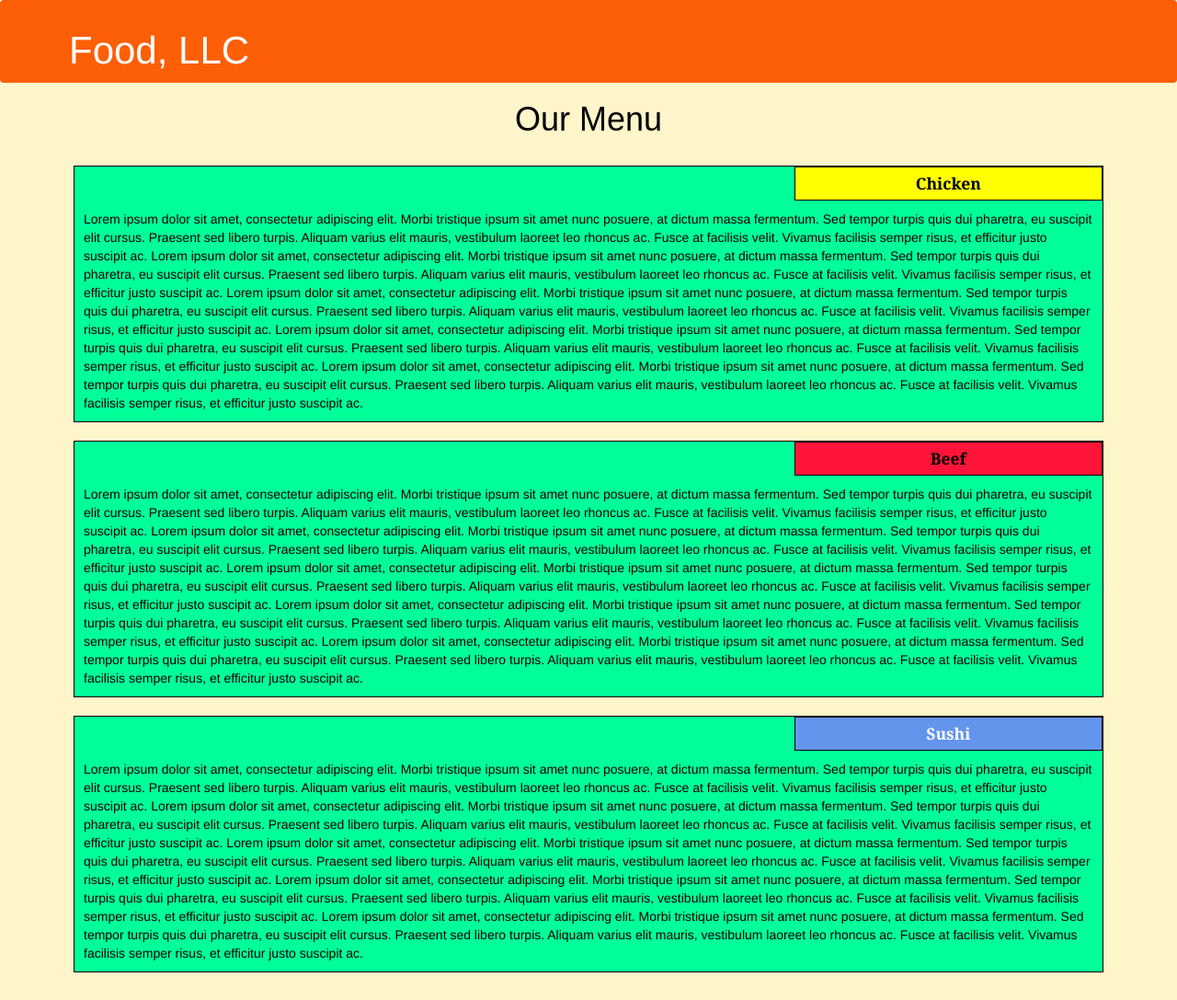
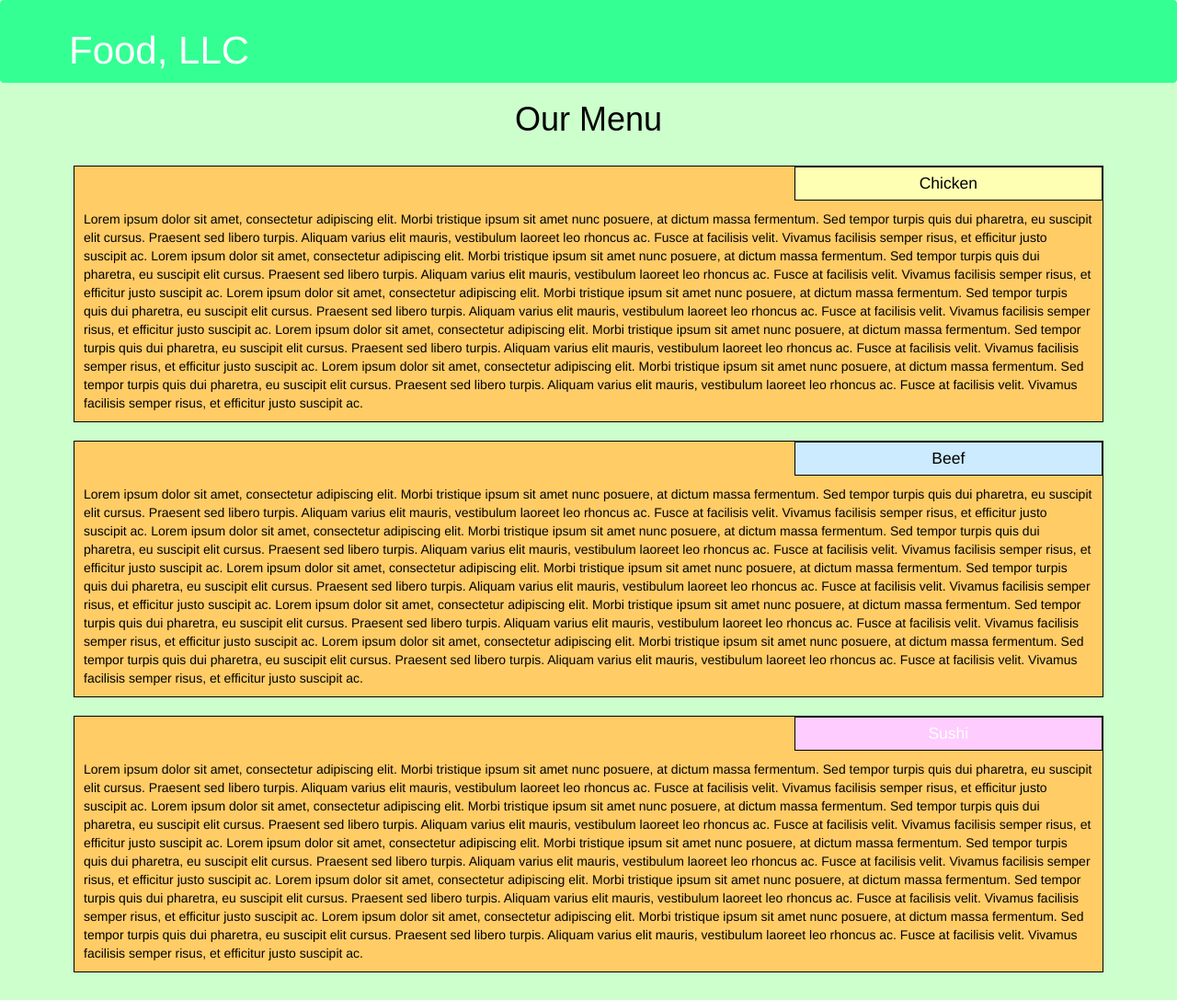
Before and after one commit to Atackwell/courseraclass, a plain HTML site: page module3solution/index.html in a window 1280 px wide. Shown: the whole page at 92% size. Drawn offline with nearby package versions, Linux system fonts and the light colour scheme; files whose address does not match are found by name.

Commit message:
Update styles.css

```diff
--- a/module3solution/css/styles.css
+++ b/module3solution/css/styles.css
@@ -5,13 +5,13 @@
 }
 
 h1 {
-	font-family: Brushstroke, fantasy;
+	font-family: sans-serif;
 	color: #000000;
 }
 
 body {
 	background-image: url("background.jpg");
-	background-color: #FEF5CA;
+	background-color: #ccffcc;
 
 }
 
@@ -31,7 +31,7 @@ p {
 
 section {
 	border:	1px solid black;
-	background-color: #00FF99;
+	background-color: #ffcc66;
 	width: 100%;
 	height: auto;
 	font-family: Helvetica;
@@ -45,13 +45,13 @@ section {
 	text-align: center;
 	width: 30%;
 	margin-left: 70%;
-	font-family: Georgia,sans-serif;
-	font-weight: bold;
+	font-family: Helvetica,sans-serif;
+	font-weight: shadow;
 	font-size: 125%;
 	margin-bottom: 0;
 	margin-top: 0;
 	padding: 5px;
-	background-color: #FFFF00;
+	background-color: #ffffb3;
 }
 
 #beef {
@@ -59,13 +59,13 @@ section {
 	text-align: center;
 	width: 30%;
 	margin-left: 70%;
-	font-family: Georgia,sans-serif;
-	font-weight: bold;
+	font-family: Helvetica,sans-serif;
+	font-weight: shadow;
 	font-size: 125%;
 	margin-bottom: 0;
 	margin-top: 0;
 	padding: 5px;
-	background-color: #FF1439;
+	background-color: #ccebff;
 }
 
 #sushi {
@@ -73,12 +73,12 @@ section {
 	text-align: center;
 	width: 30%;
 	margin-left: 70%;
-	font-family: Georgia,sans-serif;
-	font-weight: bold;
+	font-family: Helvetica,sans-serif;
+	font-weight: shadow;
 	font-size: 125%;
 	margin-bottom: 0;
 	margin-top: 0;
-	background-color: #6495ED;
+	background-color: #ffccff;
 	color: white;
 	padding: 5px;
 }
@@ -101,13 +101,13 @@ section {
 .navbar-brand {
   font-size: 2em;
   border: 0 0 10px 10px;
-  color: #FFFFFF;
+  color: #black;
 }
 
 #header-nav {
   border: 0;
-  background-color: #FC5F06;
-  color: #FFFFFF;
+  background-color: #33ff93;
+  color: #black;
 }
 
 .navbar-header button.navbar-toggle, .navbar-header .icon-bar {
@@ -135,7 +135,7 @@ hr {
   border-color: white;
 }
 
-.item {
+.hidden-xs {
   color: white;
   font-size: 1.2em;
 }
```
